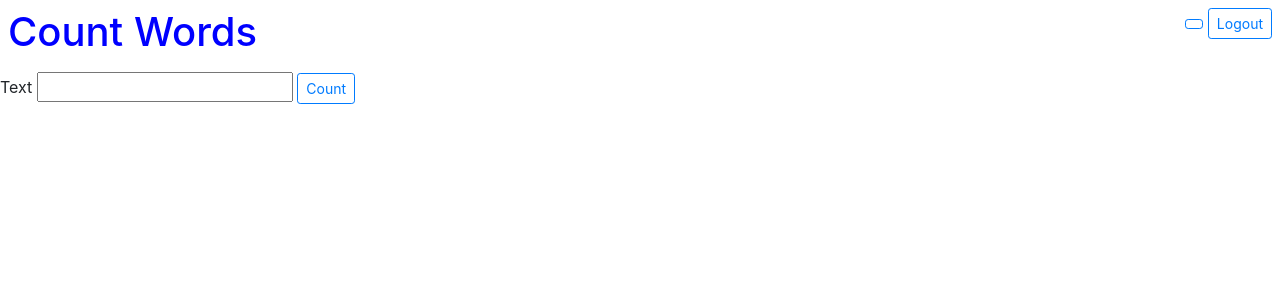
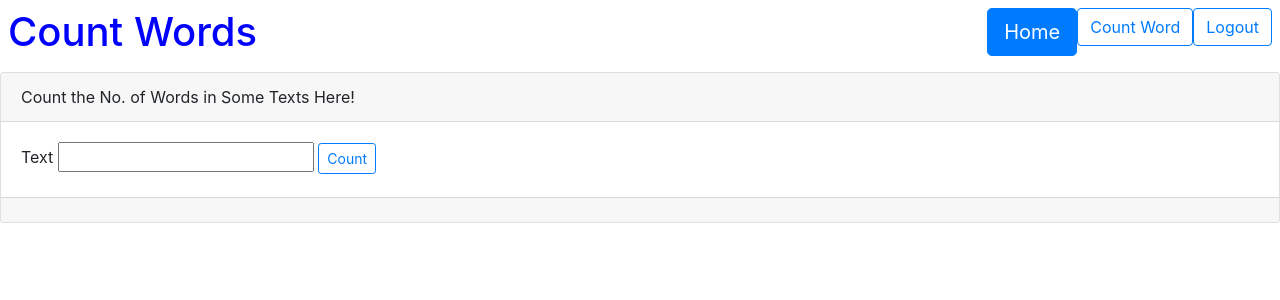
Before and after one commit to IMRAN104/hams-django, a Django app: page /wordcount/count/ in a window 1280 px wide. Shown: the top 300 px of the page. Run offline with Django 3.2, Linux system fonts and the light colour scheme; some libraries are stand-ins or nearby versions.

Commit message:
changed the navbar

```diff
--- a/templates/Base/navbar.html
+++ b/templates/Base/navbar.html
@@ -2,14 +2,15 @@
     <div class="h1" style="color: blue;">
         {{title}}
     </div>
-    <div style=" padding-left: 25px">
-
-        <a href="{% url customlink %}" class="btn btn-outline-primary btn-sm">
-            {{customlink}}
-        </a>
-        <a href="{% url 'logout' %}" class="btn btn-outline-primary btn-sm">
-            Logout
-        </a>
-
+    <div class="parent" style="padding-left: 25px; display: flex; justify-content: flex-end">
+        <div class="child">
+            <a href="{% url 'home' %}" class="btn btn-primary btn-lg">Home</a>
+        </div>
+        <div class="child">
+            <a href="{% url 'count' %}" class="btn btn-outline-primary">Count Word</a>
+        </div>
+        <div class="child">
+            <a href="{% url 'logout' %}" class="btn btn-outline-primary">Logout</a>
+        </div>
     </div>
 </div>
--- a/templates/wordcount/count.html
+++ b/templates/wordcount/count.html
@@ -9,11 +9,21 @@
 {% block content %}
 {% include 'base/navbar.html' with title="Count Words" %}
 
+<div class="card">
+    <div class="card-header">
+        Count the No. of Words in Some Texts Here!
+    </div>
+    <div class="card-body">
         <form action="{% url 'count' %}" method="POST">
             {% csrf_token %}
             <label for="text">Text</label>
             <input type="text" name="text" />
             <button type="submit" class="btn btn-outline-primary btn-sm">Count</button>
         </form>
+    </div>
+    <div class="card-footer">
+
+    </div>
+</div>
 
 {% endblock content %}
```
Also changed, not shown: db.sqlite3, 1 other file. Lines whose indentation alone changed are shown as unchanged.
